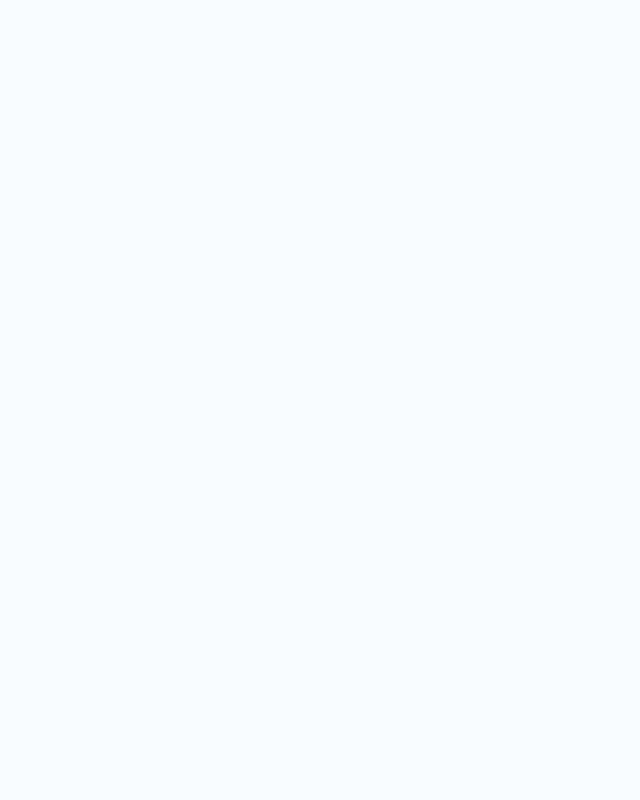
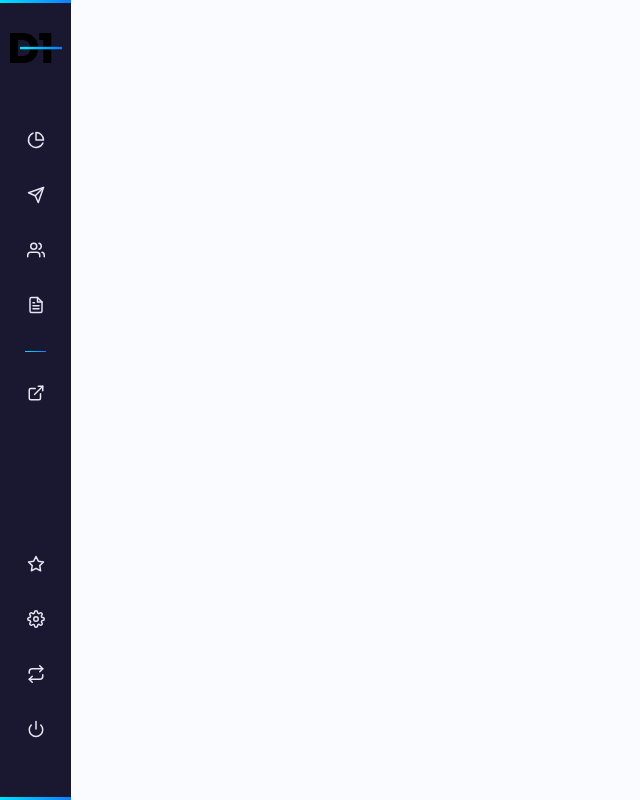
Before and after one commit to MarcosWillianR/teste-frontend, a React (Create React App) app: page / in a window 1280 px wide. Shown: the whole page, without its empty margins (0-640 px from the left). Built offline with nearby package versions, Linux system fonts and the light colour scheme.

Commit message:
created sidebar

```diff
--- a/package.json
+++ b/package.json
@@ -12,6 +12,7 @@
     "@types/react-dom": "^16.9.0",
     "react": "^16.13.1",
     "react-dom": "^16.13.1",
+    "react-icons": "^3.11.0",
     "react-scripts": "3.4.3",
     "styled-components": "^5.1.1",
     "typescript": "~3.7.2"
--- /dev/null
+++ b/src/components/SideBar/index.tsx
@@ -0,0 +1,103 @@
+import React, { useState } from 'react';
+import {
+  FiPieChart,
+  FiSend,
+  FiUsers,
+  FiFileText,
+  FiExternalLink,
+  FiStar,
+  FiSettings,
+  FiPower,
+  FiRepeat,
+} from 'react-icons/fi';
+
+import { Container, SidebarButton } from './styles';
+
+import logo from '../../assets/images/logotipo.png';
+
+const Sidebar: React.FC = () => {
+  const [activeButton, setActiveButton] = useState<number | null>(null);
+  return (
+    <Container>
+      <img src={logo} alt="D1 - Better Journey's" />
+
+      <div>
+        <SidebarButton
+          type="button"
+          onClick={() => setActiveButton(1)}
+          active={activeButton === 1}
+        >
+          <FiPieChart size={18} />
+        </SidebarButton>
+
+        <SidebarButton
+          type="button"
+          onClick={() => setActiveButton(2)}
+          active={activeButton === 2}
+        >
+          <FiSend size={18} />
+        </SidebarButton>
+
+        <SidebarButton
+          type="button"
+          onClick={() => setActiveButton(3)}
+          active={activeButton === 3}
+        >
+          <FiUsers size={18} />
+        </SidebarButton>
+
+        <SidebarButton
+          type="button"
+          onClick={() => setActiveButton(4)}
+          active={activeButton === 4}
+        >
+          <FiFileText size={18} />
+        </SidebarButton>
+
+        <SidebarButton
+          type="button"
+          onClick={() => setActiveButton(5)}
+          active={activeButton === 5}
+        >
+          <FiExternalLink size={18} />
+        </SidebarButton>
+      </div>
+
+      <div>
+        <SidebarButton
+          type="button"
+          onClick={() => setActiveButton(6)}
+          active={activeButton === 6}
+        >
+          <FiStar size={18} />
+        </SidebarButton>
+
+        <SidebarButton
+          type="button"
+          onClick={() => setActiveButton(7)}
+          active={activeButton === 7}
+        >
+          <FiSettings size={18} />
+        </SidebarButton>
+
+        <SidebarButton
+          type="button"
+          onClick={() => setActiveButton(8)}
+          active={activeButton === 8}
+        >
+          <FiRepeat size={18} />
+        </SidebarButton>
+
+        <SidebarButton
+          type="button"
+          onClick={() => setActiveButton(9)}
+          active={activeButton === 9}
+        >
+          <FiPower size={18} />
+        </SidebarButton>
+      </div>
+    </Container>
+  );
+};
+
+export default Sidebar;
--- /dev/null
+++ b/src/components/SideBar/styles.ts
@@ -0,0 +1,94 @@
+import styled from 'styled-components';
+import {
+  DARK_COLOR1,
+  GRADIENT1,
+  MAIN_COLOR,
+  LIGHT_COLOR1,
+} from '../../styles/variables';
+
+interface SidebarButtonProps {
+  active: boolean;
+}
+
+export const Container = styled.aside`
+  width: 71px;
+  height: 100vh;
+  min-height: 760px;
+  background-color: ${DARK_COLOR1};
+  position: relative;
+
+  padding: 33px 0;
+
+  display: flex;
+  flex-direction: column;
+  align-items: center;
+  justify-content: space-between;
+
+  &:before,
+  &:after {
+    content: '';
+    left: 0;
+    position: absolute;
+    width: 71px;
+    height: 3px;
+    background: ${GRADIENT1};
+  }
+
+  &:after {
+    bottom: 0;
+  }
+
+  &:before {
+    top: 0;
+  }
+
+  > img {
+    width: 52px;
+    height: 30px;
+  }
+
+  div {
+    width: 100%;
+    display: flex;
+    flex-direction: column;
+
+    &:first-of-type {
+      margin-top: 60px;
+      margin-bottom: auto;
+
+      button:last-of-type {
+        display: flex;
+        align-items: center;
+        flex-direction: column;
+
+        &:before {
+          content: '';
+          display: block;
+          margin-bottom: 32px;
+          width: 21px;
+          height: 1px;
+          background: ${GRADIENT1};
+        }
+      }
+    }
+  }
+`;
+
+export const SidebarButton = styled.button<SidebarButtonProps>`
+  width: 100%;
+  background: 0;
+  border: 0;
+  margin-bottom: 16px;
+  padding: 8px 0;
+
+  svg {
+    transition: color 0.5s;
+    color: ${props => (props.active ? MAIN_COLOR : LIGHT_COLOR1)};
+  }
+
+  &:hover {
+    svg {
+      color: ${MAIN_COLOR};
+    }
+  }
+`;
--- /dev/null
+++ b/src/components/icons/types.ts
@@ -0,0 +1,4 @@
+export interface IconProps {
+  size: number;
+  color?: string;
+}
--- a/src/pages/Dashboard/index.tsx
+++ b/src/pages/Dashboard/index.tsx
@@ -2,8 +2,14 @@ import React from 'react';
 
 import { Container } from './styles';
 
+import Sidebar from '../../components/SideBar';
+
 const Dashboard: React.FC = () => {
-  return <Container />;
+  return (
+    <Container>
+      <Sidebar />
+    </Container>
+  );
 };
 
 export default Dashboard;
--- a/src/styles/global.ts
+++ b/src/styles/global.ts
@@ -7,6 +7,11 @@ export default createGlobalStyle`
     outline: 0;
     box-sizing: border-box;
   }
+
+  html, body {
+    height: 100%;
+  }
+
   body {
     background: #FAFBFF;
     -webkit-font-smoothing: antialiased;
--- /dev/null
+++ b/src/styles/variables.ts
@@ -0,0 +1,7 @@
+export const MAIN_COLOR = '#117EFF';
+
+export const LIGHT_COLOR1 = '#E4E6F1';
+
+export const DARK_COLOR1 = '#1A1731';
+
+export const GRADIENT1 = 'linear-gradient(90deg, #00e1ff, #117eff);';
```
Also changed, not shown: src/components/icons/Bed/index.tsx (added, +20 -0 lines), .eslintrc.json, 1 other file (tests, documents, lock files or other folders).
